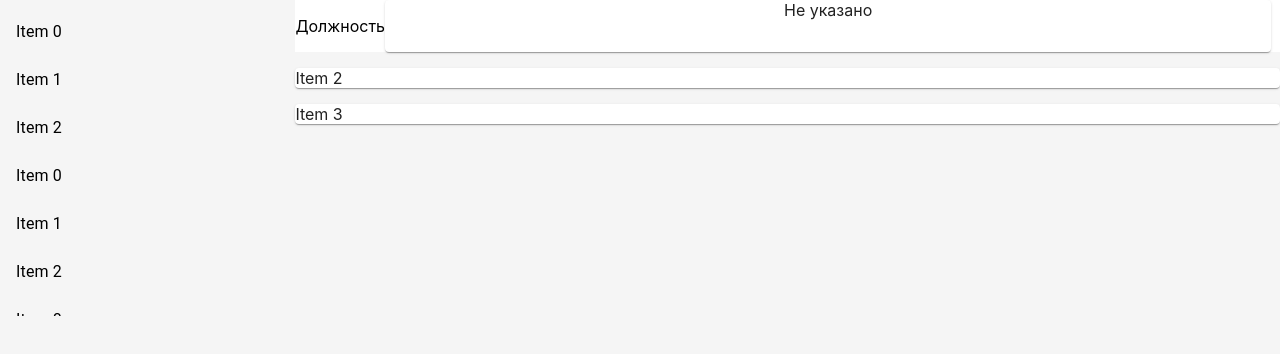
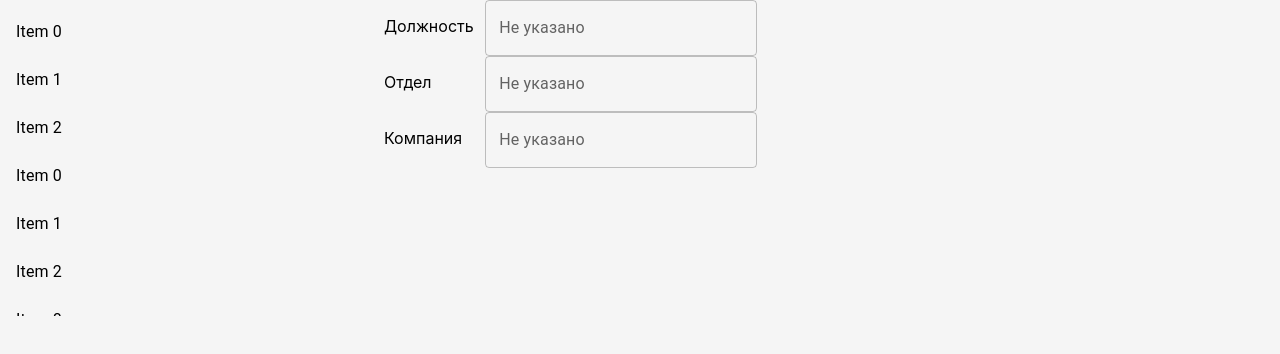
Before and after one commit to SvetlanaMarchenko/test-in-fin-it, a React (Create React App) app: page / in a window 1280 px wide. Shown: the top 354 px of the page. Built offline with nearby package versions, Linux system fonts and the light colour scheme.

Commit message:
Made min code with event-form. WIP

```diff
--- a/src/app/App.css
+++ b/src/app/App.css
@@ -1,15 +1,9 @@
-.App {
-  text-align: center;
-}
 
-.App-header {
+
+.app-header {
   background-color: whitesmoke;
   min-height: 100vh;
   /* font-size: calc(10px + 2vmin); */
   color: 333333;
   display: flex;
 }
-
-.App-link {
-  color: #61dafb;
-}
--- a/src/app/App.js
+++ b/src/app/App.js
@@ -6,8 +6,8 @@ import EventForm from '../event-form/event-form'
 
 function App() {
   return (
-    <div className="App">
-      <header className="App-header">
+    <div className="app">
+      <header className="app-header">
         <DataList/>
         <EventForm/>
       </header>
--- a/src/event-form/event-form.css
+++ b/src/event-form/event-form.css
@@ -1,26 +1,15 @@
-:root {
-  --light-background: #fff;
-  --dark-background: #1A2027;
-  --light-color: #000;
-  --dark-color: #fff;
-}
 
 .event-item {
-  text-align: center;
   display: flex;
-}
-
-.light-theme {
-  background-color: var(--light-background);
-}
-
-.dark-theme {
-  background-color: var(--dark-background);
-  color: var(--dark-color);
+  height: 40px;
+  width: 100%;
 }
 
 .event-form{
   width: 90%;
-  color: var(--light-color);
-  text-align: center;
+  height: 40px;
 }
+
+.event{
+  width: 125px;
+}
--- a/src/event-form/event-form.js
+++ b/src/event-form/event-form.js
@@ -1,30 +1,46 @@
 import './event-form.css';
-import React from 'react';
-import { Box, Paper, Stack } from '@mui/material';
-import { useTheme } from '@mui/material/styles';
+import React, { useState } from 'react';
+import { Box, Stack, TextField } from '@mui/material';
 
 export default function EventForm() {
-  const theme = useTheme();
-  const themeClass = theme.palette.mode === 'dark' ? 'dark-theme' : 'light-theme';
+  const [position, setPosition] = useState('');
+
+  const handlePositionChange = (event) => {
+    setPosition(event.target.value);
+  };
 
   return (
-    <Box sx={{ width: '100%' }}>
+    <Box >
       <Stack spacing={2}>
 
-        <div className={`event-item ${themeClass}`}>
-          <p> Должность</p>
-          <Paper className="event-form">
-            Не указано
-          </Paper>
+        <div className="event-item">
+          <p className="event">Должность</p>
+            <TextField
+              className="event-form"
+              value={position}
+              onChange={handlePositionChange}
+              label="Не указано"
+            />
         </div>
 
-
-        <Paper className={`event-item ${themeClass}`}>
-          Item 2
-        </Paper>
-        <Paper className={`event-item ${themeClass}`}>
-          Item 3
-        </Paper>
+        <div className={`event-item`}>
+          <p className="event">Отдел</p>
+            <TextField
+              className="event-form"
+              value={position}
+              onChange={handlePositionChange}
+              label="Не указано"
+            />
+        </div>
+        <div className={`event-item`}>
+          <p className="event">Компания</p>
+            <TextField
+              className="event-form"
+              value={position}
+              onChange={handlePositionChange}
+              label="Не указано"
+            />
+        </div>
       </Stack>
     </Box>
   );
```
